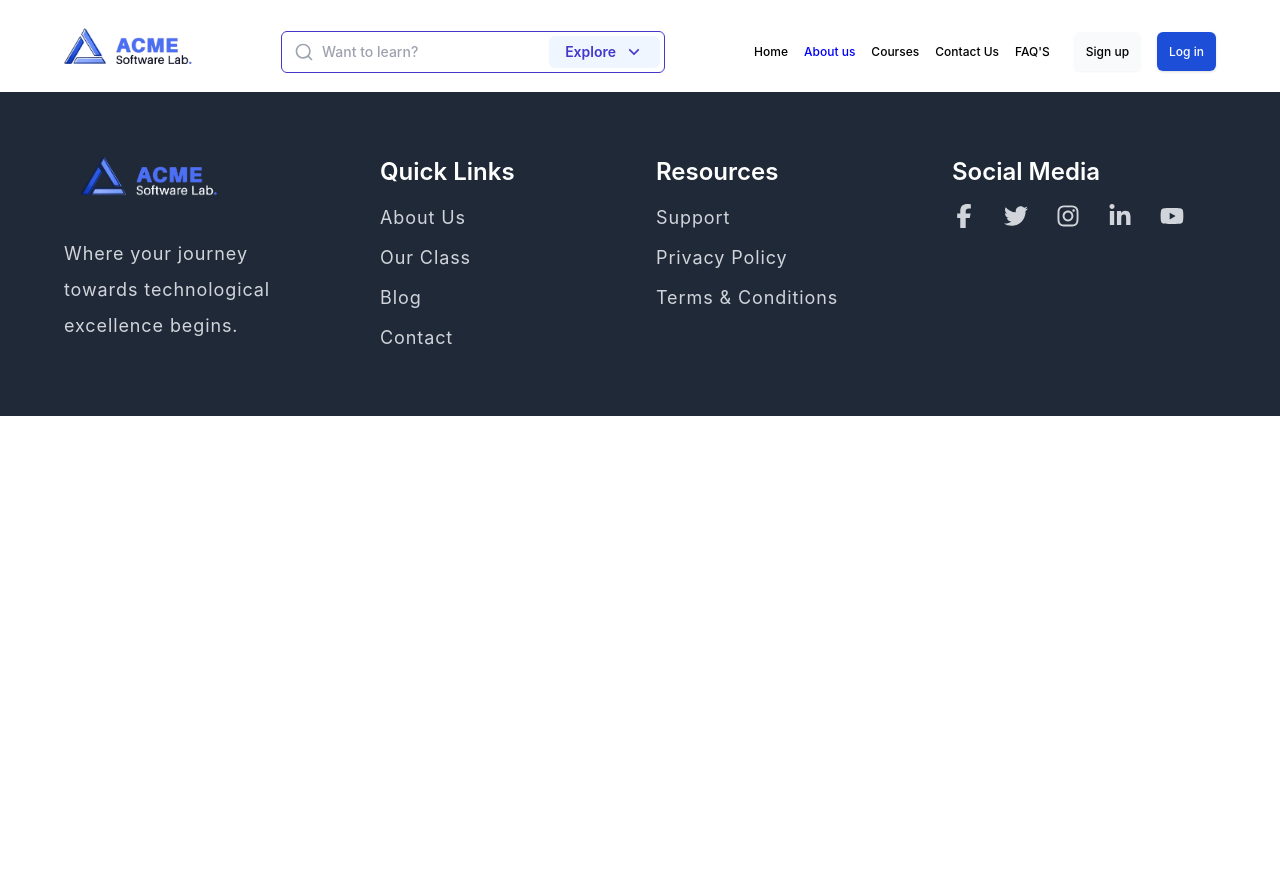
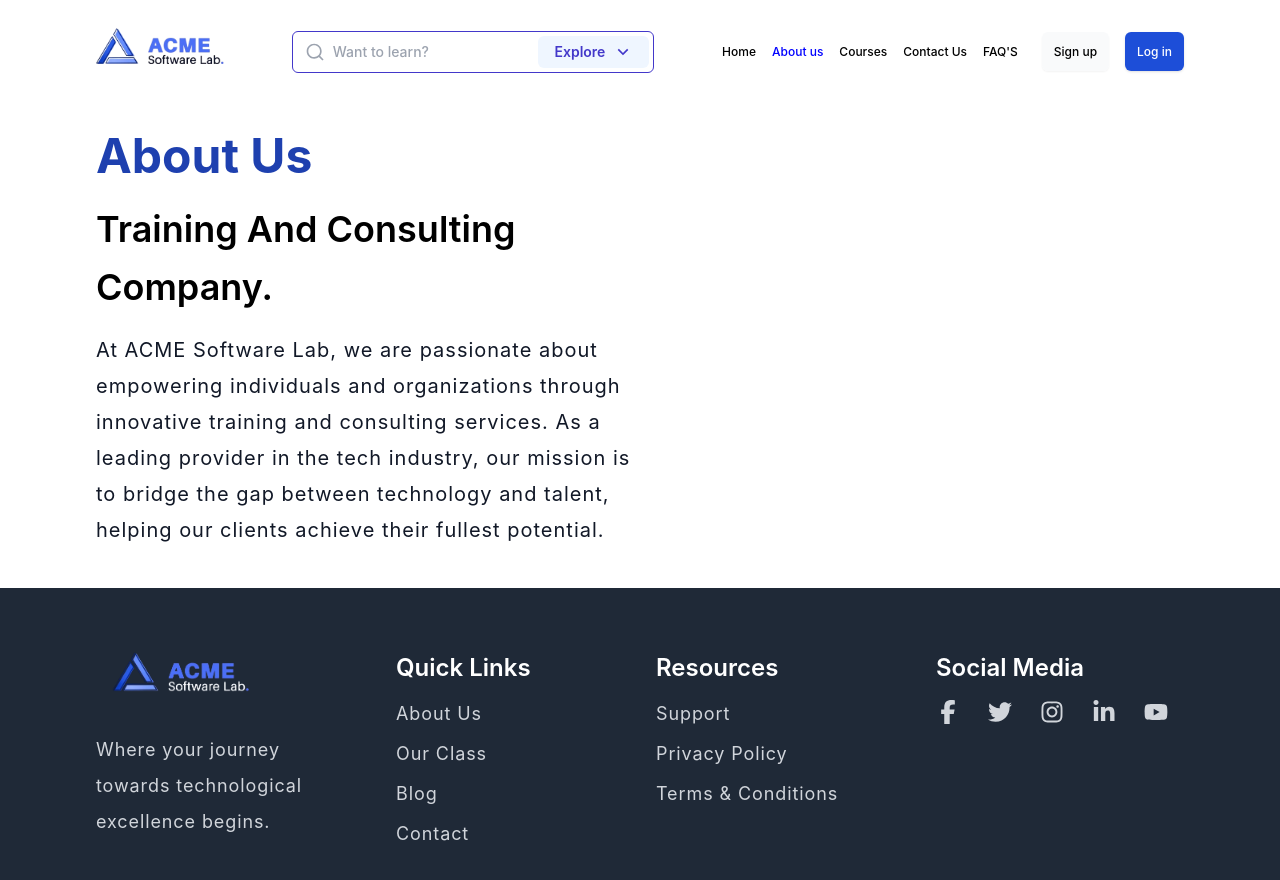
Before and after one commit to Unique-01/acme-software-lab, a React (Create React App) app: page /about in a window 1280 px wide. Shown: the top 880 px of the page. Before the commit the page ends 800 px from the top, so only its background shows below. Built offline with nearby package versions, Linux system fonts and the light colour scheme.

Commit message:
Added part of course detail and part of about us page

```diff
--- a/src/App.tsx
+++ b/src/App.tsx
@@ -6,9 +6,10 @@ import "slick-carousel/slick/slick.css";
 import "slick-carousel/slick/slick-theme.css";
 import Footer from "layout/Footer";
 import CourseLanding from "pages/Course/CourseLanding/CourseLanding";
-import "./App.css"
+import "./App.css";
 import CourseList from "pages/Course/CourseList";
-
+import CourseDetail from "pages/Course/CourseDetail";
+import AboutPage from "pages/AboutPage";
 
 function App() {
     return (
@@ -18,7 +19,12 @@ function App() {
                 <Routes>
                     <Route path="/" element={<Homepage />} />
                     <Route path="courses" element={<CourseLanding />} />
-                    <Route path="courses/list" element={<CourseList/>}/>
+                    <Route path="courses/list" element={<CourseList />} />
+                    <Route
+                        path="courses/list/:courseId"
+                        element={<CourseDetail />}
+                    />
+                    <Route path="about" element={<AboutPage />} />
                 </Routes>
                 <Footer />
             </BrowserRouter>
--- a/src/components/CourseCard.tsx
+++ b/src/components/CourseCard.tsx
@@ -1,5 +1,6 @@
 import React from "react";
 import { FiArrowUpRight } from "react-icons/fi";
+import { Link } from "react-router-dom";
 
 interface Course {
     _id: number | string;
@@ -34,12 +35,14 @@ const CourseCard: React.FC<CourseCardProps> = ({ course }) => {
             <p className="capitalize text-blue-800 text-sm font-semibold mb-2">
                 {course.category}
             </p>
+            <Link to={`/courses/list/${course._id}`}>
                 <h3 className="font-semibold text-xl flex justify-between">
                     <span className="capitalize">{course.title}</span>
                     <span>
                         <FiArrowUpRight />
                     </span>
                 </h3>
+            </Link>
             <p className="font-normal text-gray-500 text-sm mt-3">
                 {course.description}
             </p>
--- a/src/components/TestimonialCard.tsx
+++ b/src/components/TestimonialCard.tsx
@@ -17,7 +17,7 @@ const TestimonialCard: React.FC<TestimonialCardProps> = ({ testimonial }) => {
                     <img
                         src={testimonial.image}
                         alt="Testimonial"
-                        className="rounded-full w-24 h-24"
+                        className="rounded-full w-20 h-20"
                     />
                 </div>
                 <div>
--- /dev/null
+++ b/src/pages/AboutPage/components/Header.tsx
@@ -0,0 +1,27 @@
+const Header: React.FC = () => {
+    return (
+        <div className="grid md:grid-cols-2">
+            <div>
+                <h1 className="text-blue-800 text-5xl font-bold mb-5">
+                    About Us
+                </h1>
+                <h2 className="capitalize font-semibold text-4xl leading-[58px] mb-4">
+                    Training and consulting company.
+                </h2>
+                <p className="font-normal text-xl text-gray-900 leading-9 tracking-wider">
+                    At ACME Software Lab, we are passionate about empowering
+                    individuals and organizations through innovative training
+                    and consulting services. As a leading provider in the tech
+                    industry, our mission is to bridge the gap between
+                    technology and talent, helping our clients achieve their
+                    fullest potential.
+                </p>
+            </div>
+            <div>
+
+            </div>
+        </div>
+    );
+};
+
+export default Header;
--- /dev/null
+++ b/src/pages/AboutPage/index.tsx
@@ -0,0 +1,11 @@
+import Header from "./components/Header";
+
+const AboutPage: React.FC = () => {
+    return (
+        <div className="container my-10">
+            <Header />
+        </div>
+    );
+};
+
+export default AboutPage;
--- /dev/null
+++ b/src/pages/Course/CourseDetail/index.tsx
@@ -0,0 +1,30 @@
+import { useParams } from "react-router-dom";
+import courses from "components/course.json";
+
+const CourseDetail: React.FC = () => {
+    const { courseId } = useParams();
+    const course = courses.find((course) => course._id === courseId);
+
+    if (!course) {
+        return <div>Course not found</div>;
+    }
+    return (
+        <div className="container my-16">
+            <div>
+                <div className="">
+                    <div className="grid md:grid-cols-2 grid-cols-1 vietnam-font gap-5 px-5">
+                        <h3 className="font-semibold text-3xl">
+                            {course.title}
+                        </h3>
+                        <p className="text-neutral-500 text-sm font-normal tracking-wide leading-6">
+                            {course.description}
+                        </p>
+                    </div>
+                    <hr className="mt-5" />
+                </div>
+            </div>
+        </div>
+    );
+};
+
+export default CourseDetail;
--- a/src/pages/Course/CourseLanding/components/Tutors.tsx
+++ b/src/pages/Course/CourseLanding/components/Tutors.tsx
@@ -43,7 +43,7 @@ const Tutors: React.FC = () => {
                     <br /> We offer the knowledge and abilities.
                 </p>
             </div>
-            <div className="grid grid-cols-4 gap-5 mt-10">
+            <div className="grid md:grid-cols-2 lg:grid-cols-4 gap-5 mt-10">
                 {tutors.map((tutor, index) => (
                     <div key={index}>
                         <TutorCard tutor={tutor} />
--- a/tailwind.config.js
+++ b/tailwind.config.js
@@ -14,10 +14,10 @@ module.exports = {
         },
         container: {
             padding: {
-                DEFAULT: "1rem",
-                sm: "2rem",
-                lg: "3rem",
-                xl: "4rem",
+                DEFAULT: "2rem",
+                sm: "5rem",
+                lg: "6rem",
+                // xl: "4rem",
                 //   '2xl': '6rem',
             },
         },
```
Also changed, not shown: src/pages/Course/CourseList/index.tsx (+0 -142 lines), src/pages/AboutPage/assets/headerImg1.jpeg (added), src/pages/AboutPage/assets/headerImg2.jpeg (added). Lines whose indentation alone changed are shown as unchanged.
